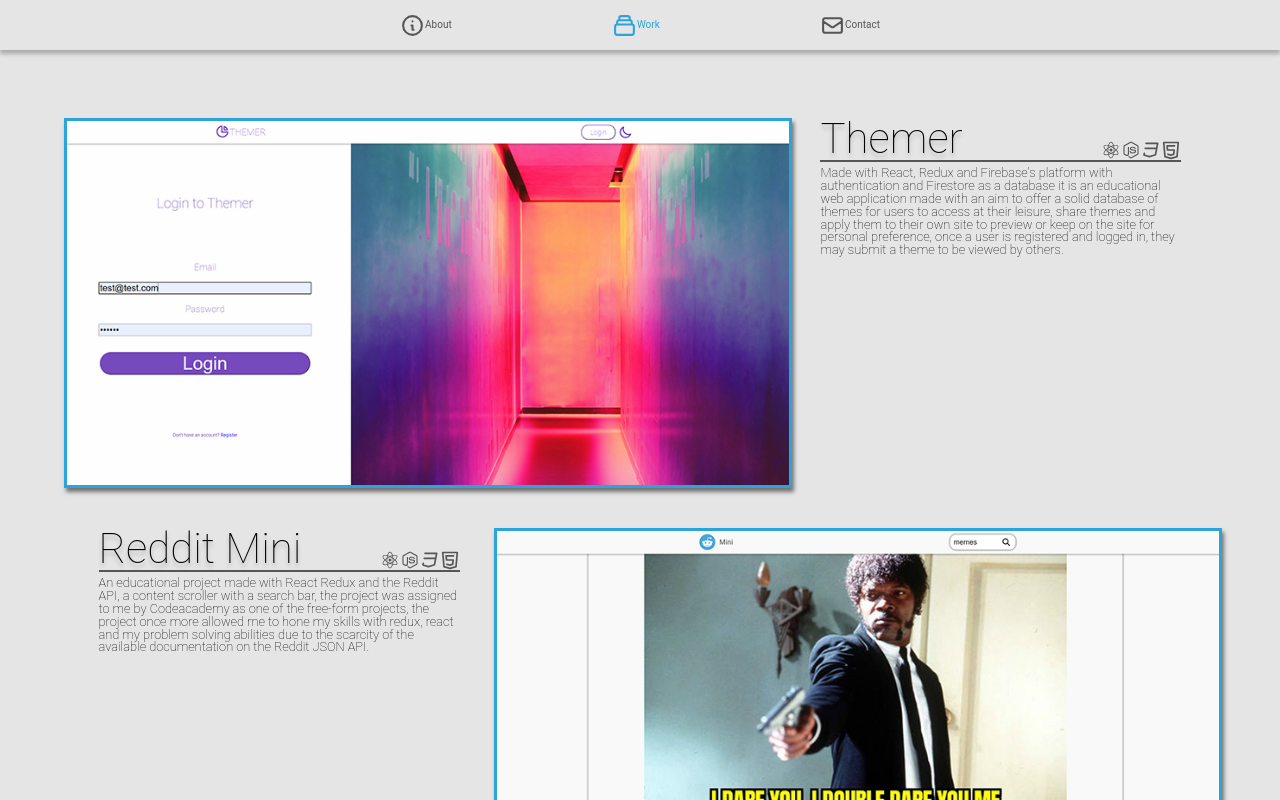
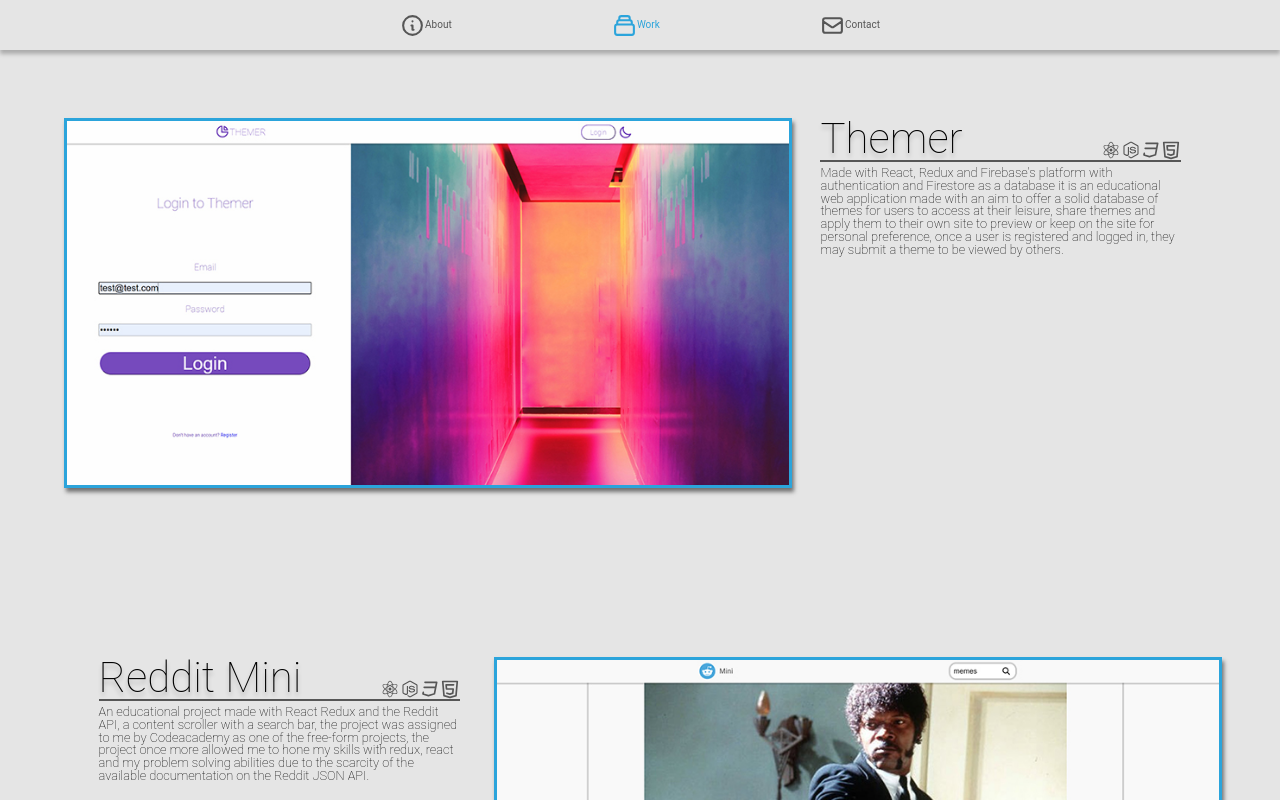
Before and after one commit to WilliamAlb/Portfolio, a React (Create React App) app: page /work in a window 1280 px wide. Shown: the top 800 px of the page. Built offline with nearby package versions, Linux system fonts and the light colour scheme; a web font is replaced by a local one.

Commit message:
added intersection observer to render work items

```diff
--- a/src/components/App.css
+++ b/src/components/App.css
@@ -27,6 +27,7 @@ html{
     margin-top: 80px;
     overflow: hidden;
     position: relative;
+    min-height: 2000px;
 }
 @media only screen and (max-width:800px) {
     .page{
--- a/src/components/Work.css
+++ b/src/components/Work.css
@@ -12,13 +12,17 @@
     }
 }
 /* =================================================================right item============================================== */
+.on-screen{
+    animation: fadeGrow 1s ease forwards;
+}
 .work-item-right{
     display: flex;
     width: 90%;
-    height: 50%;
+    min-height: 500px;
     margin: 3% auto;
     position: relative;
     font-family: 'Roboto', sans-serif;
+    opacity: 0;
 
 }
 .work-img-div{
@@ -34,7 +38,6 @@
     width: 100%;
     height: auto;
     box-shadow:  2px 4px 4px rgba(0, 0, 0, 0.5);
-    animation: fadeGrow 1s ease forwards;
 }
 .work-stack{
     height:20px;
@@ -78,12 +81,13 @@
 .work-item-left{
     display: flex;
     width: 90%;
-    height: 50%;
+    min-height: 500px;
     margin: 3% auto;
     font-family: 'Roboto', sans-serif;
     justify-content: center;
     flex-direction: row-reverse;
     position: relative;
+    opacity: 0;
 }
 @media only screen and (max-width:800px) {
     .work-item-left{
--- a/src/components/WorkItem.js
+++ b/src/components/WorkItem.js
@@ -1,10 +1,25 @@
-import React from "react";
+import React,{useRef,useEffect} from "react";
 import { icons } from "./utils/icons";
 
 export function WorkItem(props){
+    const ref = useRef(null);
+
+    useEffect(()=>{
+        const observer = new IntersectionObserver(([entry])=>{
+            if(entry.isIntersecting){
+                ref.current.classList.add('on-screen');
+                observer.unobserve(ref.current);
+            }
+        },{threshold:0.7});
+
+        if(ref.current){
+            observer.observe(ref.current);
+        }
+    },[ref]);
+
     return(
-        <div className={props.right?'work-item-right':'work-item-left'}>
-            <div className="work-img-div"><a href={props.workItem.link} target="_blank" rel="noreferrer"><img src={props.workItem.picture} alt='work example'></img></a></div>
+        <div className={props.right?'work-item-right':'work-item-left'} ref={ref}>
+            <div className="work-img-div"><a href={props.workItem.link} target="_blank" rel="noreferrer"><img src={props.workItem.picture} alt='work example' loading="lazy"></img></a></div>
             <div className={props.right?'content-div-right':'content-div-left'}>
                 <div className={props.right?'header-div-right':'header-div-left'}>
                     <h4>{props.workItem.name}</h4>
```
